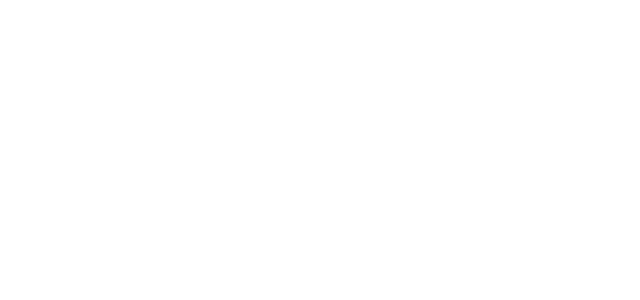
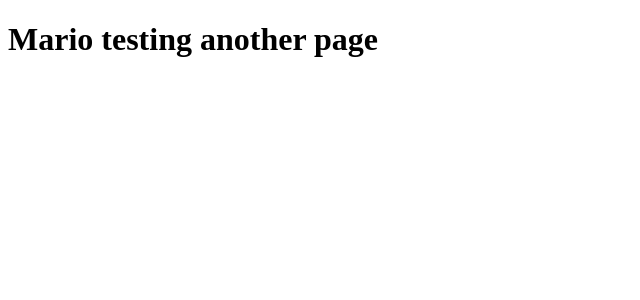
Before and after one commit to cscie114/csci-e-114-final-project-pochat, a Nuxt app: page /mario in a window 1280 px wide. Before the commit this address had no page. Shown: the top 300 px of the page, without its empty margins (0-640 px from the left). Built offline with nearby package versions, Linux system fonts and the light colour scheme.

Commit message:
Mario testing another page

```diff
--- /dev/null
+++ b/pages/mario.vue
@@ -0,0 +1,13 @@
+<template>
+  <div>
+    <h1>Mario testing another page</h1>
+  </div>
+</template>
+
+<script setup>
+
+</script>
+
+<style lang="scss" scoped>
+
+</style>
```
